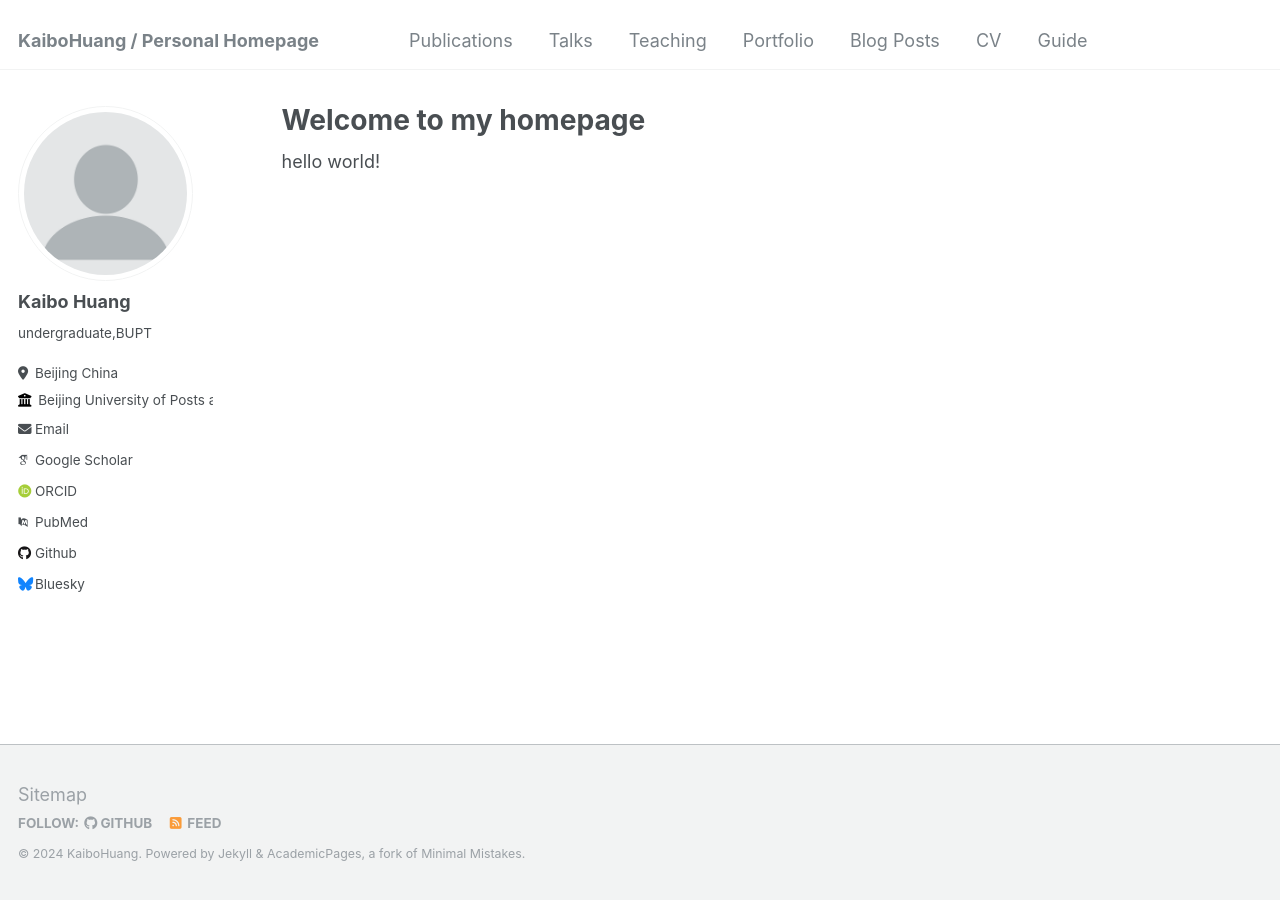
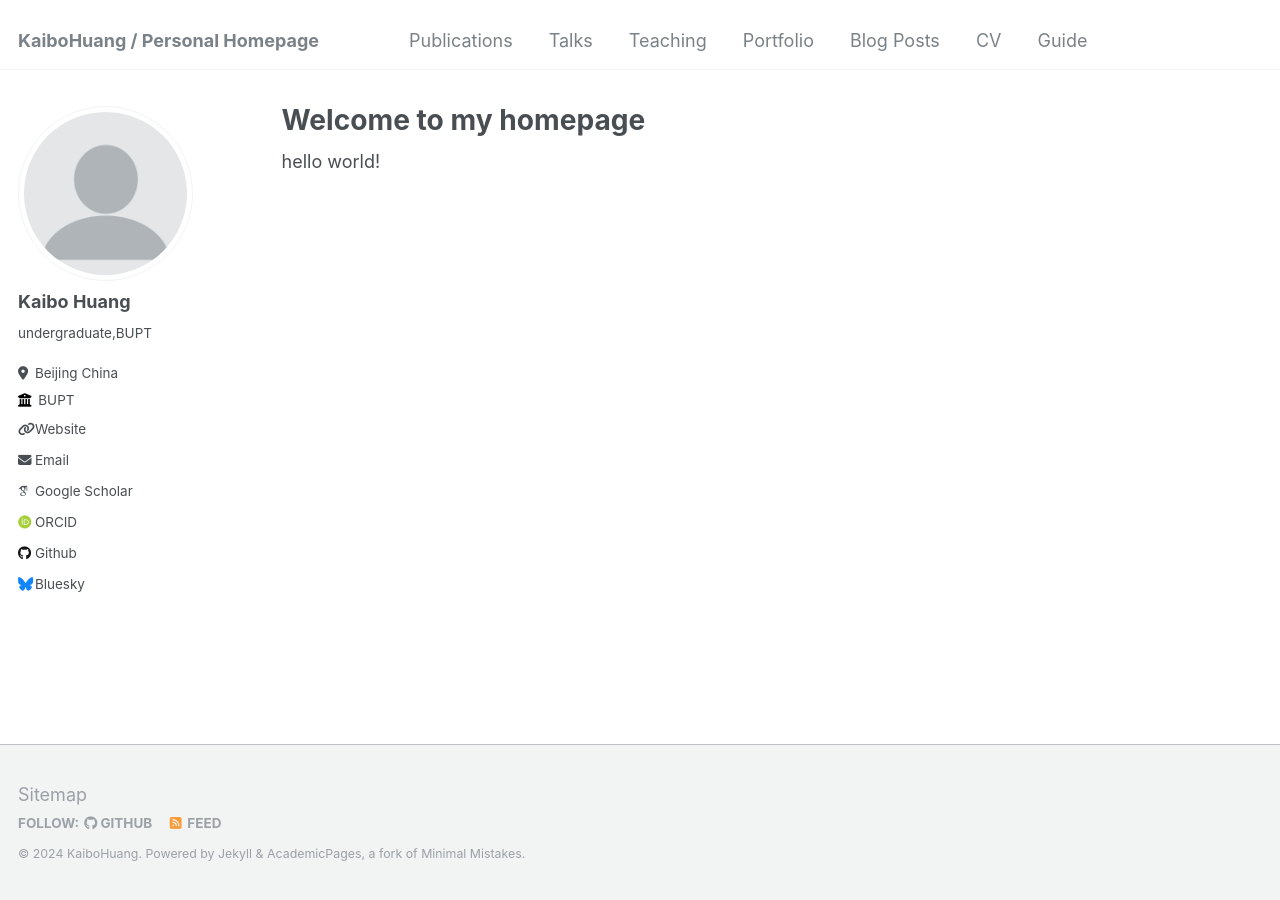
Before and after one commit to HUANG-Kaibo/Huangkaibo, a Jekyll site: the page built from _pages/about.md, in a window 1280 px wide. Built offline with Jekyll 4.4.1, drawn with Linux system fonts in a browser that asks for light colours; some web fonts are replaced.

Commit message:
Update _config.yml

```diff
--- a/_config.yml
+++ b/_config.yml
@@ -26,24 +26,23 @@ author:
   pronouns         : # example: "she/her"
   bio              : "undergraduate,BUPT"
   location         : "Beijing China"
-  employer         : "Beijing University of Posts and Telecommunications"
-  uri              : # URL
+  employer         : "BUPT"
+  uri              : 'https://www.bupt.edu.cn/'
   email            : "Huangkaibo@bupt.edu.cn"
 
   # Academic websites
-  arxiv            : # URL - Update with the correct link to your profile
-  googlescholar    : "https://scholar.google.com/citations?user=PS_CX0AAAAAJ"
-  impactstory      : # URL
-  orcid            : "http://orcid.org/yourorcidurl"
+  googlescholar    : "https://scholar.google.com/citations?user=C7B5X5IAAAAJ"
+  orcid            : "https://orcid.org/0009-0005-6801-8068"
   semantic         : # URL
-  pubmed           : "https://www.ncbi.nlm.nih.gov/pubmed/?term=john+snow"
-  researchgate     : # URL
+  github           : "https://github.com/HUANG-Kaibo"
+
+
 
   # Repositories and software development
   bitbucket        : # Username - Update with your username on the site
   codepen          : # Username
   dribbble         : # Username
-  github           : "academicpages"
+  github           : "https://github.com/HUANG-Kaibo"
   kaggle           : # Username
   stackoverflow    : # User number or user number and name (i.e., use "1" or "1/jeff-atwood")
 
```
